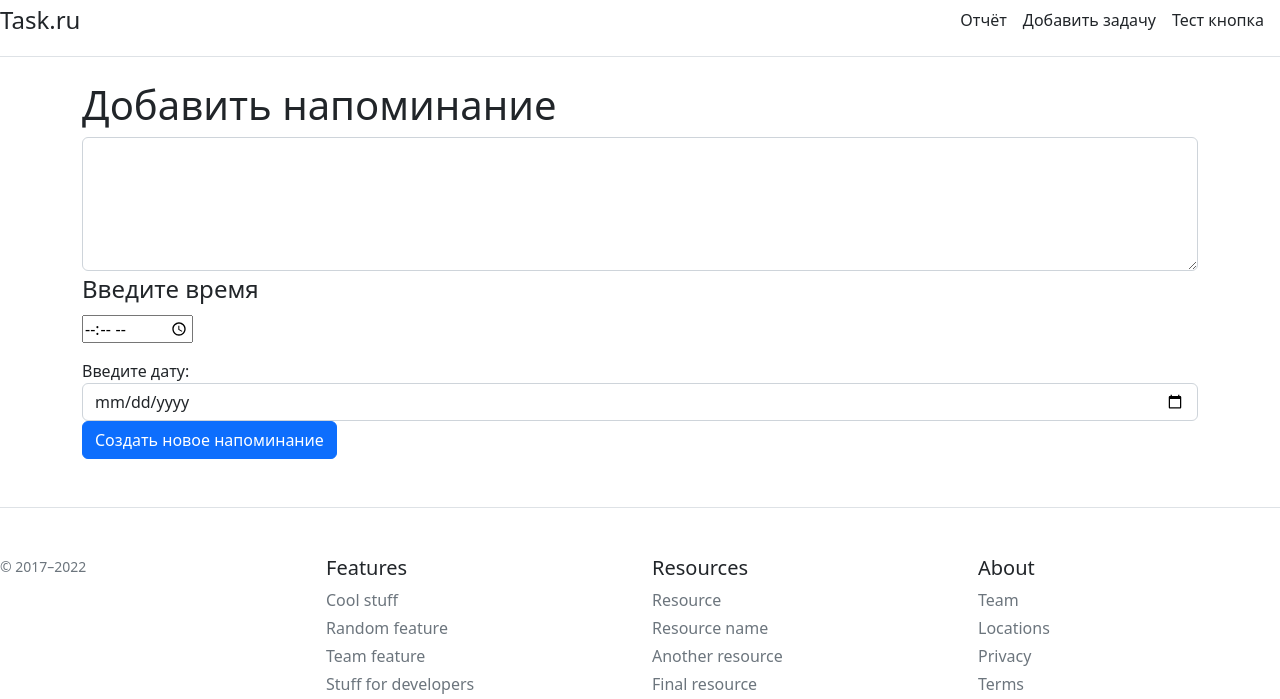
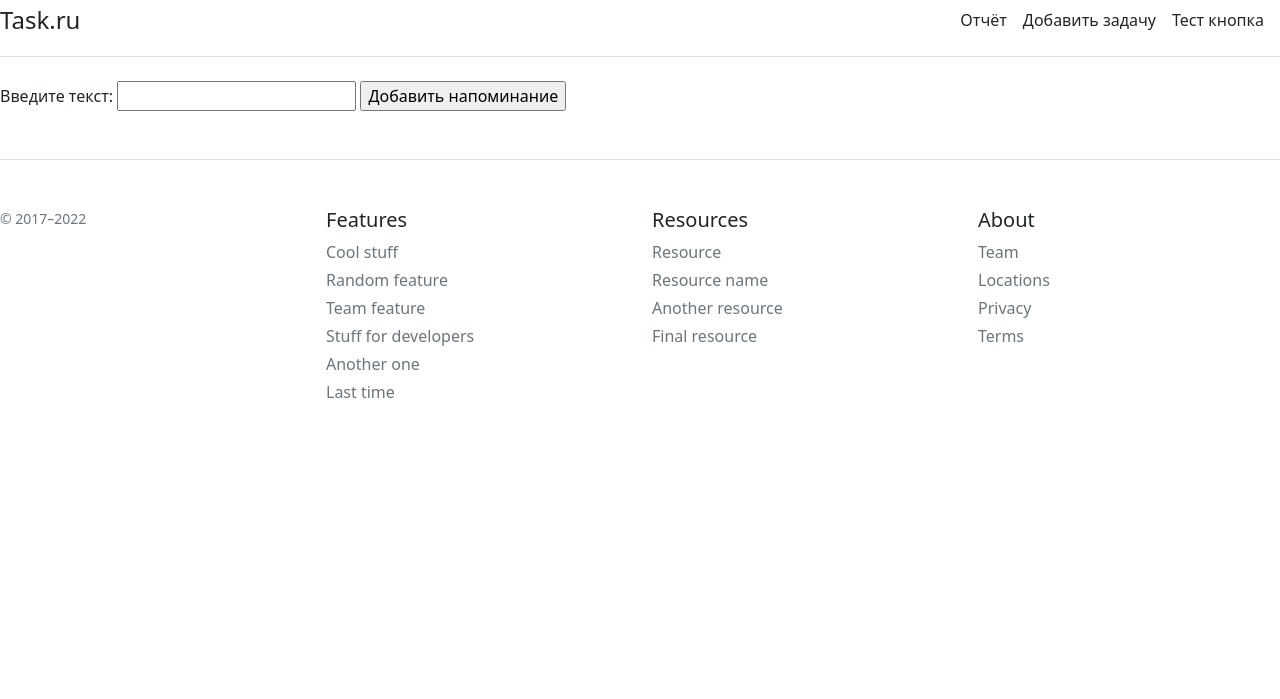
Before and after one commit to nvt-al/ToDo-bot, a Flask app: page /about/ in a window 1280 px wide. Shown: the top 699 px of the page. After the commit the page ends 398 px from the top, so only its background shows below. Run offline with Flask 2, Linux system fonts and the light colour scheme.

Commit message:
fix form v1.0

```diff
--- a/forms.py
+++ b/forms.py
@@ -3,7 +3,7 @@ from wtforms import StringField, SubmitField
 from wtforms.validators import DataRequired
 
 class TaskForm(FlaskForm):
-    # new_task = StringField('Введите текст', validators=[DataRequired()])
-    submit = SubmitField('Создать новое напоминание',render_kw={"class":"btn btn-primary"})
+    new_task = StringField('Введите текст: ', validators=[DataRequired()])
+    submit = SubmitField('Создать новое напоминание')
     # date = StringField('Дата', validators=[DataRequired()])
     # time = StringField('Время', validators=[DataRequired()])
--- a/templates/about.html
+++ b/templates/about.html
@@ -6,7 +6,15 @@
 
 {% block body %}
 
-<div class="container">
+
+<form method="POST" action="/about/">
+    {{ form.hidden_tag() }}
+    {{ form.new_task.label }} {{ form.new_task(size=20) }}
+    <input type="submit" value="Добавить напоминание">
+</form>
+
+
+<!-- <div class="container">
     <h1>Добавить напоминание</h1>
     <textarea class="form-control js-disable js-save-disabled" rows="5" id="rep-text" laceholder="Введите текст напоминания" maxlength="450"></textarea>
     <form action="/examples/php-scripts/time.php" method="get">
@@ -23,7 +31,7 @@
         <p>{{form.submit()}}</p>
     </div>
   </form>
-</div>
+</div> -->
 {% endblock %}
 
 <!-- <form>
--- a/webapp.py
+++ b/webapp.py
@@ -3,6 +3,7 @@ from flask import Flask, render_template, url_for   # render - copy, url_for()
 from flask_sqlalchemy import SQLAlchemy
 from datetime import datetime
 from forms import TaskForm
+from flask import redirect
 
 
 
@@ -37,10 +38,19 @@ def index():          # возвращает текст, который выво
     return render_template('index.html')    # связка с html
 
 
+
 @app.route('/about/', methods=['GET', 'POST'])
-def about():          # fix
+def about():
     form = TaskForm()
+    if form.validate_on_submit():
+        return redirect ('/home')
     return render_template('about.html', form=form)
+
+
+# @app.route('/about/', methods=['GET', 'POST'])
+# def about():          # fix
+#     form = TaskForm()
+#     return render_template('about.html', form=form)
 
 
 
```
